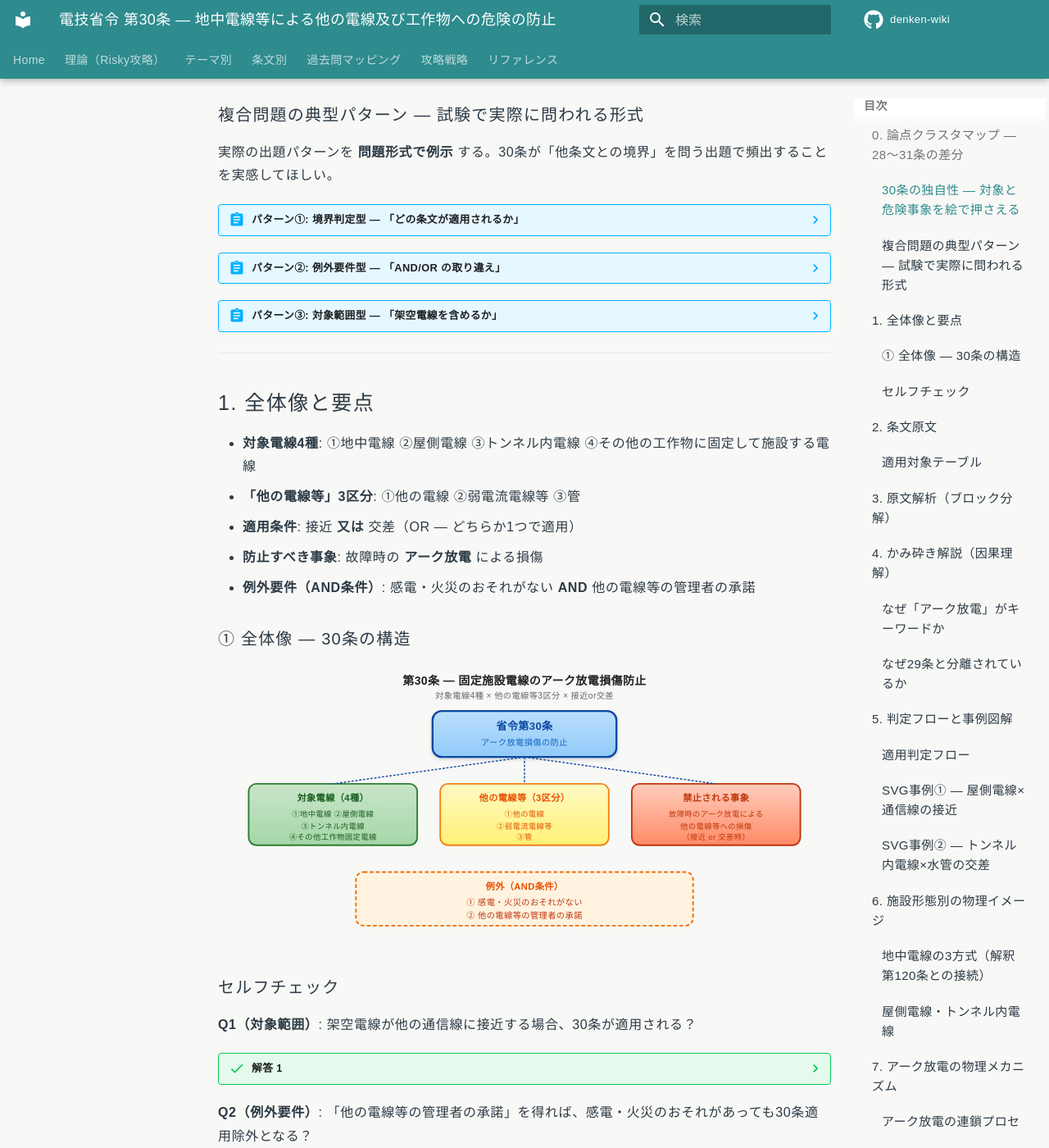
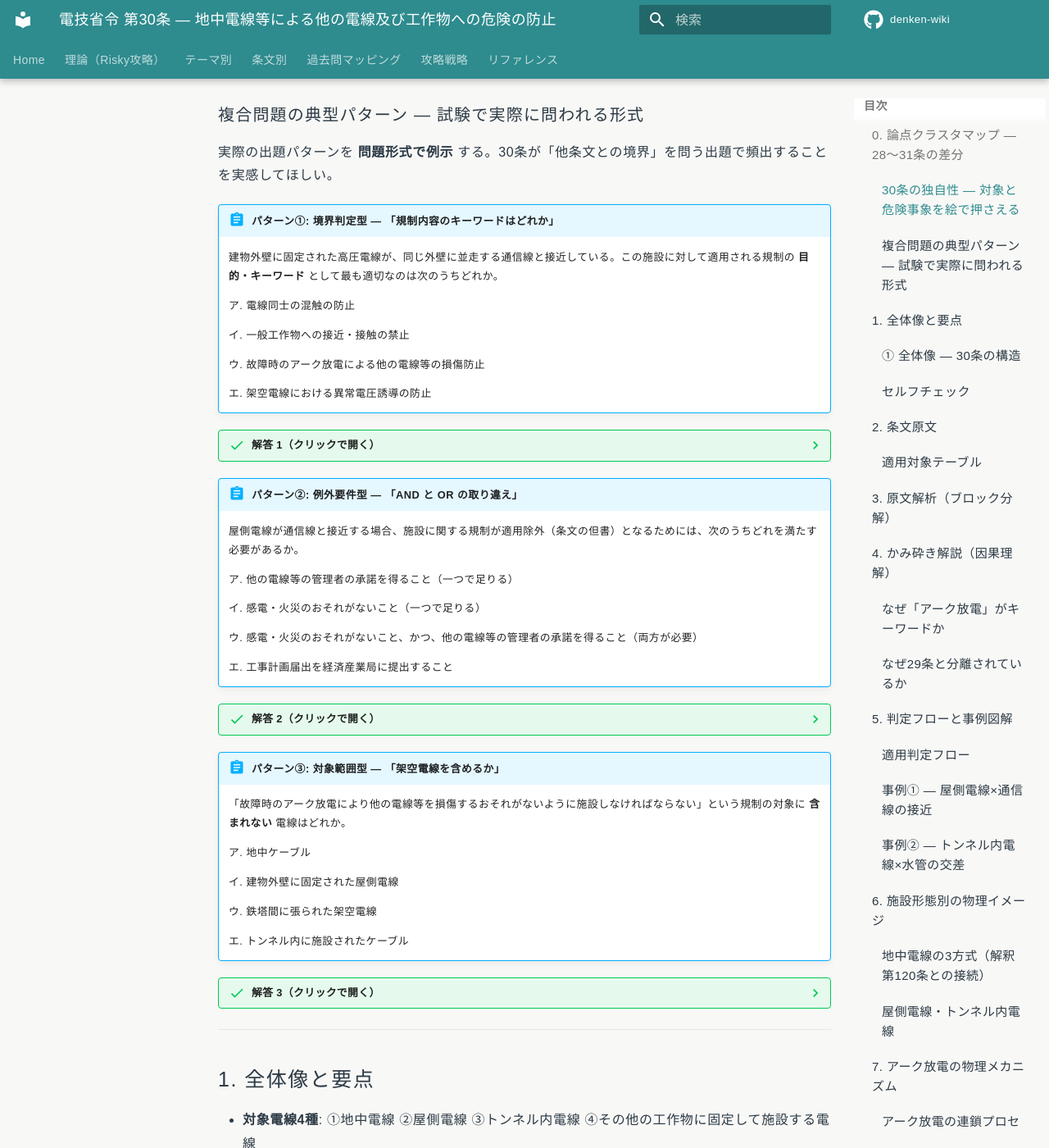
Before and after one commit to kfurufuru/denken-wiki, an MkDocs documentation site: the page built from docs/articles/kijun/30.md, in a window 1280 px wide and 1400 px high, scrolled down 2341 px. Shown: the whole window at 82% size. Built offline with MkDocs 1.6.1 and Material for MkDocs 9.7.7, drawn with Linux system fonts in a browser that asks for light colours; comment, search, counter and statistics services are not loaded; some of the changed text lies outside the part shown.

Commit message:
fix(kijun/30): 学習者目線4項目修正＋重複削減（修正6/9/10/11/12対応）
## 修正6: 例題を常時表示・実務キーワード化
- 複合問題3パターン（境界判定型・例外要件型・対象範囲型）を ??? abstract → !!! abstract に変更（問題文を表に出す）
- 解答は ??? success で折り畳み（クリックで開く）
- 受験者は条文番号を覚えていない前提で、選択肢を「条文番号」から「規制内容のキーワード」に書き換え（混触防止／一般接近／アーク放電損傷防止／異常電圧誘導）

## 修正9: SVG事例の改善
- 見出しから「SVG」削除（「事例①／②」へ）
- 事例①: 屋側電線×通信線のSVGを再構成（ラベル位置をライン上端に移動・離隔距離インジケータ追加・結論ボックスを右に分離）→ 文字と図形の重なり解消
- 事例②: トンネル内電線×水管のSVGを再構成（水管位置をx=350→x=450にずらして電線ラベルとの干渉解消・結論を下部の独立ボックスに分離）

## 修正10: 「📊 試験対策メタ」→「📊 概要」
- 30.md と 58.md の両方で統一（テンプレv2.4の整合性）

## 修正11: AND/OR論理の枠×表入れ子構造を解消
- danger admonition 内の table をadmonition外に出す（admonitionは1行サマリのみ・table本体は外側）

## 修正12: 重複削減
- セクション9「隣接条文との差分マトリクス」→「境界事例の判定」に縮小
  - 28〜31条マトリクスは「0. 論点クラスタマップ」と完全重複のため削除（0参照リンクに置換）
  - 境界事例テーブル（屋側×通信線等）は判定理由が独立価値あるため残置
- セクション8「例外要件のAND/OR論理」 → セクション12「頻出ひっかけ」に集約
  - 8では参照リンクのみ残置（同じ論点を3回読ませる冗長性を排除）
  - 学習スパイラル（A/B暗記表・派生問題・最終チェック）は意図的な反復なので維持

## スコア
- 30.md: 110/110 維持（行数 776→791・実質的にコンテンツの密度向上）
- 58.md: 110/110 維持（影響なし）

Co-Authored-By: Claude Opus 4.7 <noreply@anthropic.com>

````diff
--- a/docs/articles/kijun/30.md
+++ b/docs/articles/kijun/30.md
@@ -11,7 +11,7 @@ diagnostic:
 
 # 電技省令 第30条 — 地中電線等による他の電線及び工作物への危険の防止
 
-!!! note "📊 試験対策メタ"
+!!! note "📊 概要"
     **出題頻度**: 🔥🔥（過去14年で 1 回直接出題＋複合論点として参照）
 
     **重要度**: B（複合論点の前提語彙・地中電線路系の入口）
@@ -116,36 +116,64 @@ diagnostic:
 
 実際の出題パターンを **問題形式で例示** する。30条が「他条文との境界」を問う出題で頻出することを実感してほしい。
 
-??? abstract "パターン①: 境界判定型 — 「どの条文が適用されるか」"
-    **例題**: 建物外壁に固定された高圧電線が、同じ外壁に並走する通信線と接近している。施設者が遵守すべき省令の条文として最も適切なのは次のうちどれか。
+!!! abstract "パターン①: 境界判定型 — 「規制内容のキーワードはどれか」"
+    建物外壁に固定された高圧電線が、同じ外壁に並走する通信線と接近している。この施設に対して適用される規制の **目的・キーワード** として最も適切なのは次のうちどれか。
 
-    ア. 第28条　イ. 第29条　**ウ. 第30条**　エ. 第31条
+    ア. 電線同士の混触の防止
 
-    **正解: ウ. 第30条**
+    イ. 一般工作物への接近・接触の禁止
 
-    理由: 屋側電線（建物外壁固定）は **「固定施設電線」** に該当し、相手が通信線（弱電流電線等）であれば30条の対象。架空電線ではないため31条不適、混触ではないため28条不適、固定施設の特殊規定のため29条より30条が優先。
+    ウ. 故障時のアーク放電による他の電線等の損傷防止
 
-??? abstract "パターン②: 例外要件型 — 「AND/OR の取り違え」"
-    **例題**: 30条但書（適用除外）について、次の記述のうち正しいものはどれか。
+    エ. 架空電線における異常電圧誘導の防止
 
-    ア. 他の電線等の管理者の承諾を得れば、感電のおそれが残っていても適用除外となる
+??? success "解答 1（クリックで開く）"
+    **正解: ウ. 故障時のアーク放電による他の電線等の損傷防止**
 
-    イ. 感電・火災のおそれがなければ、管理者の承諾は不要で適用除外となる
+    屋側電線（建物外壁固定）は **「固定施設電線」** に該当し、相手が通信線（弱電流電線等）。30条の核心キーワードは「故障時のアーク放電による損傷防止」。
 
-    **ウ. 感電・火災のおそれがなく、かつ、管理者の承諾を得た場合に限り適用除外となる**
+    - ア（混触防止）= 第28条の範囲
+    - イ（一般接近）= 第29条の範囲
+    - エ（架空の異常電圧）= 第31条の範囲
+    - ウ = **第30条**
 
-    **正解: ウ**
+!!! abstract "パターン②: 例外要件型 — 「AND と OR の取り違え」"
+    屋側電線が通信線と接近する場合、施設に関する規制が適用除外（条文の但書）となるためには、次のうちどれを満たす必要があるか。
 
-    理由: 但書は **AND 条件**。「感電火災おそれなし」「管理者承諾」の **両方** が必要。アはOR誤読・イは要件欠落。
+    ア. 他の電線等の管理者の承諾を得ること（一つで足りる）
 
-??? abstract "パターン③: 対象範囲型 — 「架空電線を含めるか」"
-    **例題**: 次のうち、省令第30条の規制対象に **含まれない** 電線はどれか。
+    イ. 感電・火災のおそれがないこと（一つで足りる）
 
-    ア. 地中ケーブル　イ. 建物外壁固定の屋側電線　**ウ. 鉄塔間の架空電線**　エ. トンネル内ケーブル
+    ウ. 感電・火災のおそれがないこと、かつ、他の電線等の管理者の承諾を得ること（両方が必要）
 
-    **正解: ウ. 鉄塔間の架空電線**
+    エ. 工事計画届出を経済産業局に提出すること
 
-    理由: 30条は **固定施設電線（地中・屋側・トンネル内・その他工作物固定）** に限定。架空電線は対象外で、27条系（誘導障害）・31条（異常電圧）で別途規定される。
+??? success "解答 2（クリックで開く）"
+    **正解: ウ. 両方が必要**
+
+    但書は **AND 条件**。「感電火災おそれなし」「管理者承諾」の **両方** が必要。
+
+    - ア = OR と誤読する罠（承諾だけでは不十分）
+    - イ = 要件欠落（感電火災おそれなしだけでは不十分）
+    - エ = 別制度（工事計画届出は事業法系の手続）
+
+!!! abstract "パターン③: 対象範囲型 — 「架空電線を含めるか」"
+    「故障時のアーク放電により他の電線等を損傷するおそれがないように施設しなければならない」という規制の対象に **含まれない** 電線はどれか。
+
+    ア. 地中ケーブル
+
+    イ. 建物外壁に固定された屋側電線
+
+    ウ. 鉄塔間に張られた架空電線
+
+    エ. トンネル内に施設されたケーブル
+
+??? success "解答 3（クリックで開く）"
+    **正解: ウ. 鉄塔間に張られた架空電線**
+
+    対象は **固定施設電線（地中・屋側・トンネル内・その他工作物固定）** に限定。架空電線は対象外で、27条系（誘導障害）・31条（異常電圧）で別途規定される。
+
+    判定のコツ: 「工作物に **固定** されているか」を見る。架空電線は支持物に張られていても「固定施設電線」とは別概念。
 
 ---
 
@@ -292,55 +320,57 @@ flowchart TD
     style F fill:#c8e6c9,stroke:#1b5e20,stroke-width:2px
 ```
 
-### SVG事例① — 屋側電線×通信線の接近
+### 事例① — 屋側電線×通信線の接近
 
-<div><svg viewBox="0 0 700 280" xmlns="http://www.w3.org/2000/svg" width="100%" preserveAspectRatio="xMidYMid meet">
+<div><svg viewBox="0 0 700 300" xmlns="http://www.w3.org/2000/svg" width="100%" preserveAspectRatio="xMidYMid meet">
 <defs>
 <linearGradient id="wall30b" x1="0" y1="0" x2="1" y2="0"><stop offset="0%" stop-color="#bcaaa4"/><stop offset="100%" stop-color="#8d6e63"/></linearGradient>
 </defs>
 <text x="350" y="22" text-anchor="middle" font-size="14" font-weight="700" fill="#212121">事例① 屋側電線×通信線の接近</text>
-<rect x="60" y="50" width="60" height="200" fill="url(#wall30b)" stroke="#5d4037" stroke-width="1.5"/>
-<text x="90" y="265" text-anchor="middle" font-size="10" fill="#5d4037">建物外壁</text>
-<line x1="135" y1="80" x2="135" y2="240" stroke="#d32f2f" stroke-width="3"/>
-<circle cx="135" cy="80" r="4" fill="#d32f2f"/>
-<circle cx="135" cy="240" r="4" fill="#d32f2f"/>
-<text x="155" y="100" font-size="11" font-weight="700" fill="#b71c1c">屋側電線（高圧）</text>
-<text x="155" y="115" font-size="9" fill="#b71c1c">建物外壁固定</text>
-<line x1="180" y1="80" x2="180" y2="240" stroke="#1976d2" stroke-width="2" stroke-dasharray="4,2"/>
-<circle cx="180" cy="80" r="3" fill="#1976d2"/>
-<circle cx="180" cy="240" r="3" fill="#1976d2"/>
-<text x="200" y="160" font-size="11" font-weight="700" fill="#0d47a1">通信線（弱電流電線等）</text>
-<text x="200" y="175" font-size="9" fill="#0d47a1">同一外壁に並走</text>
-<text x="155" y="220" font-size="10" fill="#666">←離隔小→</text>
-<g transform="translate(420,140)">
-<polygon points="0,-30 8,-10 -8,-10" fill="#ff5722" stroke="#bf360c" stroke-width="1"/>
-<polygon points="0,30 8,10 -8,10" fill="#ff5722" stroke="#bf360c" stroke-width="1"/>
-<line x1="-12" y1="0" x2="12" y2="0" stroke="#bf360c" stroke-width="2"/>
-<text x="0" y="-40" text-anchor="middle" font-size="11" font-weight="700" fill="#bf360c">アーク</text>
-<text x="0" y="50" text-anchor="middle" font-size="11" fill="#bf360c">放電損傷リスク</text>
+<rect x="50" y="80" width="50" height="180" fill="url(#wall30b)" stroke="#5d4037" stroke-width="1.5"/>
+<text x="75" y="275" text-anchor="middle" font-size="10" fill="#5d4037">建物外壁</text>
+<line x1="135" y1="100" x2="135" y2="250" stroke="#d32f2f" stroke-width="3"/>
+<text x="135" y="92" text-anchor="middle" font-size="11" font-weight="700" fill="#b71c1c">屋側電線（高圧）</text>
+<line x1="200" y1="100" x2="200" y2="250" stroke="#1976d2" stroke-width="2" stroke-dasharray="4,2"/>
+<text x="200" y="92" text-anchor="middle" font-size="11" font-weight="700" fill="#0d47a1">通信線</text>
+<text x="200" y="265" text-anchor="middle" font-size="9" fill="#0d47a1">（弱電流電線等）</text>
+<line x1="135" y1="180" x2="200" y2="180" stroke="#666" stroke-width="1" stroke-dasharray="2,2"/>
+<polygon points="138,180 144,177 144,183" fill="#666"/>
+<polygon points="197,180 191,177 191,183" fill="#666"/>
+<text x="167" y="173" text-anchor="middle" font-size="9" fill="#666">離隔小</text>
+<line x1="225" y1="175" x2="340" y2="175" stroke="#bf360c" stroke-width="1.5" stroke-dasharray="3,3"/>
+<polygon points="345,175 338,172 338,178" fill="#bf360c"/>
+<text x="282" y="170" text-anchor="middle" font-size="9" fill="#bf360c">故障時</text>
+<g transform="translate(390,175)">
+<polygon points="0,-22 6,-7 -6,-7" fill="#ff5722" stroke="#bf360c" stroke-width="1"/>
+<polygon points="0,22 6,7 -6,7" fill="#ff5722" stroke="#bf360c" stroke-width="1"/>
+<line x1="-10" y1="0" x2="10" y2="0" stroke="#bf360c" stroke-width="2"/>
+<text x="0" y="-30" text-anchor="middle" font-size="11" font-weight="700" fill="#bf360c">アーク放電</text>
+<text x="0" y="42" text-anchor="middle" font-size="10" fill="#bf360c">→ 通信線損傷</text>
 </g>
-<text x="350" y="120" text-anchor="middle" font-size="11" fill="#424242">→ 故障時に大電流が流れると</text>
-<text x="350" y="200" text-anchor="middle" font-size="10" fill="#666">30条 適用 → 損傷防止の施設必須</text>
+<rect x="490" y="140" width="180" height="70" rx="8" fill="#fff3e0" stroke="#ef6c00" stroke-width="2"/>
+<text x="580" y="167" text-anchor="middle" font-size="13" font-weight="700" fill="#e65100">30条 適用</text>
+<text x="580" y="190" text-anchor="middle" font-size="10" fill="#bf360c">損傷防止の施設必須</text>
 </svg></div>
 
-### SVG事例② — トンネル内電線×水管の交差
+### 事例② — トンネル内電線×水管の交差
 
-<div><svg viewBox="0 0 700 260" xmlns="http://www.w3.org/2000/svg" width="100%" preserveAspectRatio="xMidYMid meet">
+<div><svg viewBox="0 0 700 290" xmlns="http://www.w3.org/2000/svg" width="100%" preserveAspectRatio="xMidYMid meet">
 <defs>
 <linearGradient id="tun30b" x1="0" y1="0" x2="0" y2="1"><stop offset="0%" stop-color="#cfd8dc"/><stop offset="100%" stop-color="#90a4ae"/></linearGradient>
 </defs>
 <text x="350" y="22" text-anchor="middle" font-size="14" font-weight="700" fill="#212121">事例② トンネル内電線×水管の交差</text>
-<path d="M 50 50 Q 350 35 650 50 L 650 230 Q 350 245 50 230 Z" fill="url(#tun30b)" stroke="#455a64" stroke-width="2"/>
-<text x="350" y="50" text-anchor="middle" font-size="10" fill="#37474f">トンネル断面</text>
-<line x1="100" y1="120" x2="600" y2="120" stroke="#d32f2f" stroke-width="3"/>
-<text x="120" y="112" font-size="11" font-weight="700" fill="#b71c1c">トンネル内電線（CVケーブル）</text>
-<line x1="350" y1="80" x2="350" y2="200" stroke="#0277bd" stroke-width="6" opacity="0.8"/>
-<text x="370" y="200" font-size="11" font-weight="700" fill="#01579b">水管（管）</text>
-<text x="370" y="215" font-size="9" fill="#01579b">交差部</text>
-<circle cx="350" cy="120" r="14" fill="#fff" stroke="#bf360c" stroke-width="2.5"/>
-<text x="350" y="125" text-anchor="middle" font-size="10" font-weight="800" fill="#bf360c">⚡</text>
-<text x="350" y="155" text-anchor="middle" font-size="10" font-weight="700" fill="#bf360c">交差点</text>
-<text x="180" y="165" font-size="9" fill="#bf360c">アーク放電 → 水管損傷 → 漏水＋感電二次災害リスク</text>
+<path d="M 50 60 Q 350 45 650 60 L 650 230 Q 350 245 50 230 Z" fill="url(#tun30b)" stroke="#455a64" stroke-width="2"/>
+<text x="350" y="56" text-anchor="middle" font-size="10" fill="#37474f">トンネル断面</text>
+<line x1="100" y1="140" x2="600" y2="140" stroke="#d32f2f" stroke-width="3"/>
+<text x="105" y="130" font-size="11" font-weight="700" fill="#b71c1c">トンネル内電線（CVケーブル）</text>
+<line x1="450" y1="80" x2="450" y2="220" stroke="#0277bd" stroke-width="6" opacity="0.8"/>
+<text x="475" y="100" font-size="11" font-weight="700" fill="#01579b">水管（管）</text>
+<circle cx="450" cy="140" r="14" fill="#fff" stroke="#bf360c" stroke-width="2.5"/>
+<text x="450" y="145" text-anchor="middle" font-size="11" font-weight="800" fill="#bf360c">⚡</text>
+<text x="450" y="180" text-anchor="middle" font-size="10" font-weight="700" fill="#bf360c">交差点</text>
+<rect x="100" y="255" width="500" height="28" rx="6" fill="#fff3e0" stroke="#ef6c00" stroke-width="1.5"/>
+<text x="350" y="274" text-anchor="middle" font-size="11" font-weight="700" fill="#bf360c">アーク放電 → 水管損傷 → 漏水＋二次災害リスク</text>
 </svg></div>
 
 ---
@@ -443,28 +473,13 @@ flowchart TD
 └── 管 — 水管・ガス管・空調ダクト等の管路
 ```
 
-### 例外要件のAND/OR論理（試験頻出ひっかけ）
-
-!!! danger "AND要件・OR要件の取り違え"
-    | 表現 | 正誤 | 解説 |
-    |------|------|------|
-    | 感電火災のおそれがない **かつ** 管理者承諾 | ✅ 正 | 条文「であって」は AND 接続 |
-    | 感電火災のおそれがない **または** 管理者承諾 | ❌ 誤 | OR と読んだら例外範囲が拡大して安全側に倒れない |
-    | 管理者承諾だけで除外 | ❌ 誤 | 感電火災おそれなしの判断が承諾より優先 |
+> 例外要件の AND/OR 論理（最頻出ひっかけ）は「12. 頻出ひっかけ・落とし穴」で詳述。
 
 ---
 
-## 9. 隣接条文との差分マトリクス（試験頻出論点）
+## 9. 境界事例の判定
 
-| 観点 | 第28条 | 第29条 | **第30条** | 第31条 |
-|------|--------|--------|------------|--------|
-| 対象電線 | 電線（一般） | 電線（一般） | **固定施設電線（地中・屋側・トンネル内・その他）** | 架空電線 |
-| 接触相手 | 他の電線（混触） | 他の工作物等 | **他の電線・弱電流電線等・管** | 架空電線（自他） |
-| 危険事象 | 混触 | 接近・接触全般 | **故障時のアーク放電損傷** | 異常電圧（誘導・侵入） |
-| 例外要件 | 解釈委任 | 解釈委任 | **本文記載: 感電火災おそれなし AND 管理者承諾** | 解釈委任 |
-| 主な委任先 | 解釈第28条系 | 解釈第29条系 | **解釈第120条／第125条** | 解釈第49条系 |
-
-### 境界事例の判定
+差分マトリクスは「[0. 論点クラスタマップ](#0-2831)」を参照。本セクションでは個別の境界事例の判定理由を整理する。
 
 | 状況 | 適用条文 | 判定理由 |
 |------|---------|----------|
````
Also changed, not shown: docs/articles/kijun/58.md (+1 -1 lines).
